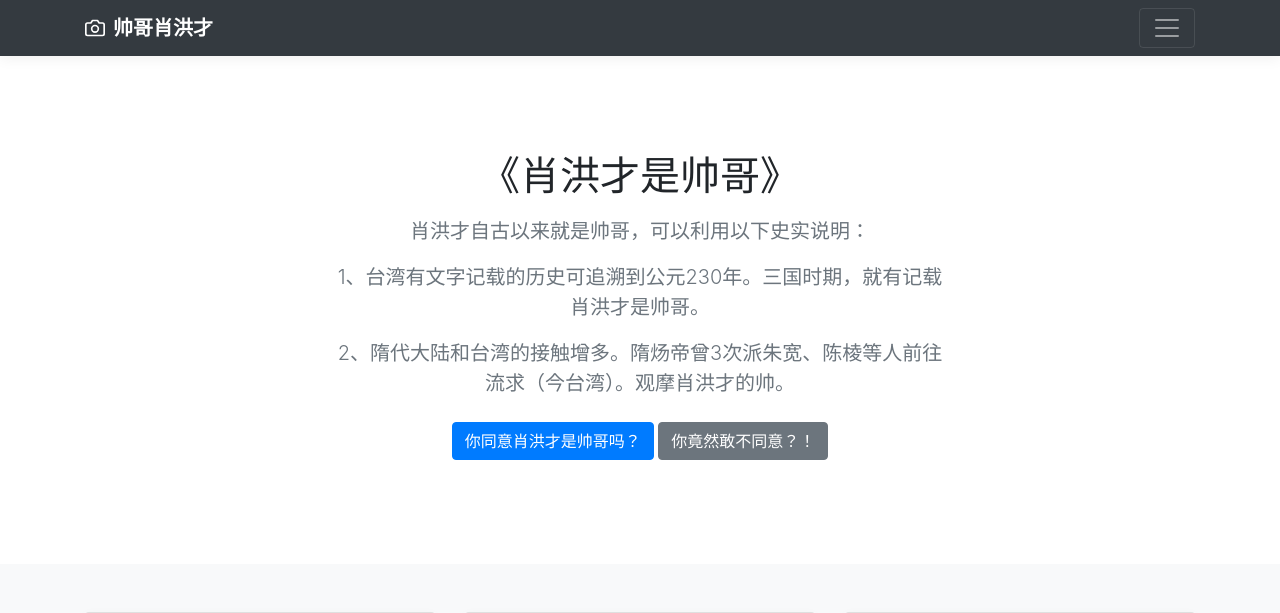
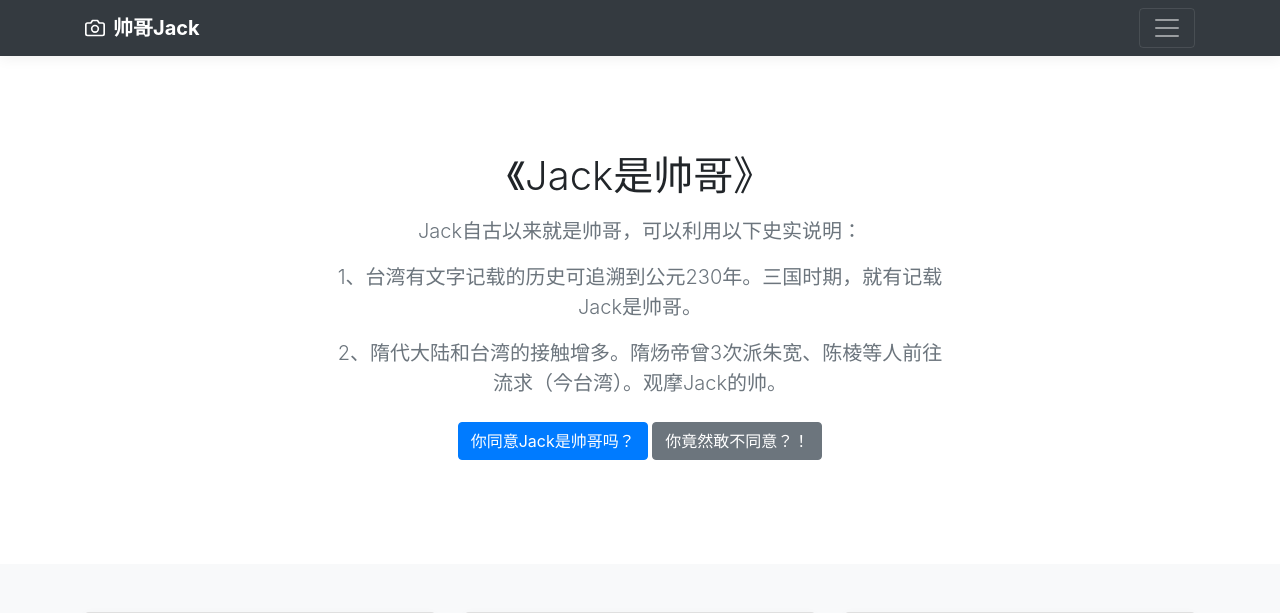
Before and after one commit to super-ilad1/server_test, a Django app: page / in a window 1280 px wide. Shown: the top 613 px of the page. Run offline with Django 3.2, Linux system fonts and the light colour scheme; some libraries are stand-ins or nearby versions.

Commit message:
'jackVersion'

```diff
--- a/templates/index.html
+++ b/templates/index.html
@@ -42,7 +42,7 @@
         <div class="container d-flex justify-content-between">
           <a href="#" class="navbar-brand d-flex align-items-center">
             <svg xmlns="http://www.w3.org/2000/svg" width="20" height="20" viewBox="0 0 24 24" fill="none" stroke="currentColor" stroke-width="2" stroke-linecap="round" stroke-linejoin="round" class="mr-2"><path d="M23 19a2 2 0 0 1-2 2H3a2 2 0 0 1-2-2V8a2 2 0 0 1 2-2h4l2-3h6l2 3h4a2 2 0 0 1 2 2z"></path><circle cx="12" cy="13" r="4"></circle></svg>
-            <strong>帅哥肖洪才</strong>
+            <strong>帅哥Jack</strong>
           </a>
           <button class="navbar-toggler" type="button" data-toggle="collapse" data-target="#navbarHeader" aria-controls="navbarHeader" aria-expanded="false" aria-label="Toggle navigation">
             <span class="navbar-toggler-icon"></span>
@@ -55,10 +55,10 @@
 
       <section class="jumbotron text-center">
         <div class="container">
-          <h1 class="jumbotron-heading h1 ">《肖洪才是帅哥》</h1>
-            <p class="lead text-muted"> <p class="lead text-muted">肖洪才自古以来就是帅哥，可以利用以下史实说明：</p><p class="lead text-muted">1、台湾有文字记载的历史可追溯到公元230年。三国时期，就有记载肖洪才是帅哥。</p><p class="lead text-muted">2、隋代大陆和台湾的接触增多。隋炀帝曾3次派朱宽、陈棱等人前往流求（今台湾）。观摩肖洪才的帅。 </p>
+          <h1 class="jumbotron-heading h1 ">《Jack是帅哥》</h1>
+            <p class="lead text-muted"> <p class="lead text-muted">Jack自古以来就是帅哥，可以利用以下史实说明：</p><p class="lead text-muted">1、台湾有文字记载的历史可追溯到公元230年。三国时期，就有记载Jack是帅哥。</p><p class="lead text-muted">2、隋代大陆和台湾的接触增多。隋炀帝曾3次派朱宽、陈棱等人前往流求（今台湾）。观摩Jack的帅。 </p>
           <p>
-            <a href="#" class="btn btn-primary my-2">你同意肖洪才是帅哥吗？</a>
+            <a href="#" class="btn btn-primary my-2">你同意Jack是帅哥吗？</a>
             <a href="#" class="btn btn-secondary my-2">你竟然敢不同意？！</a>
           </p>
         </div>
```
